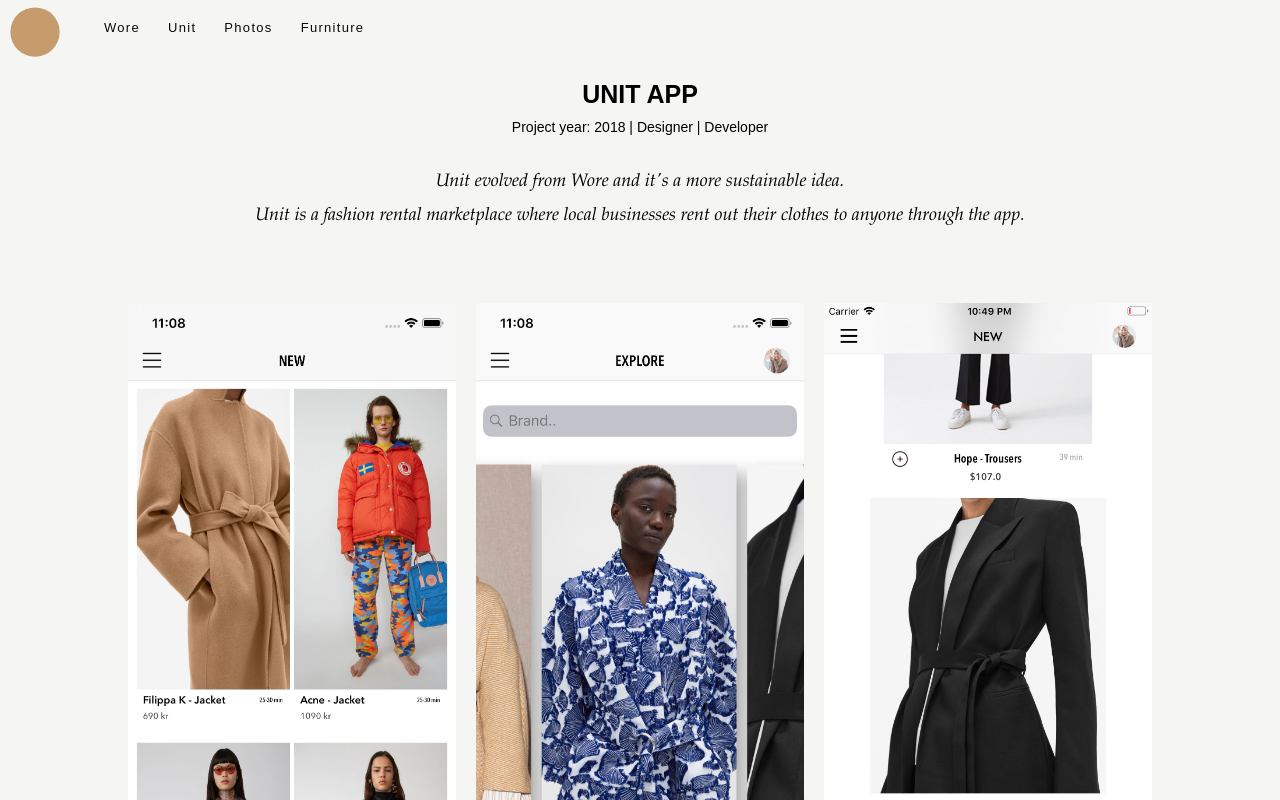
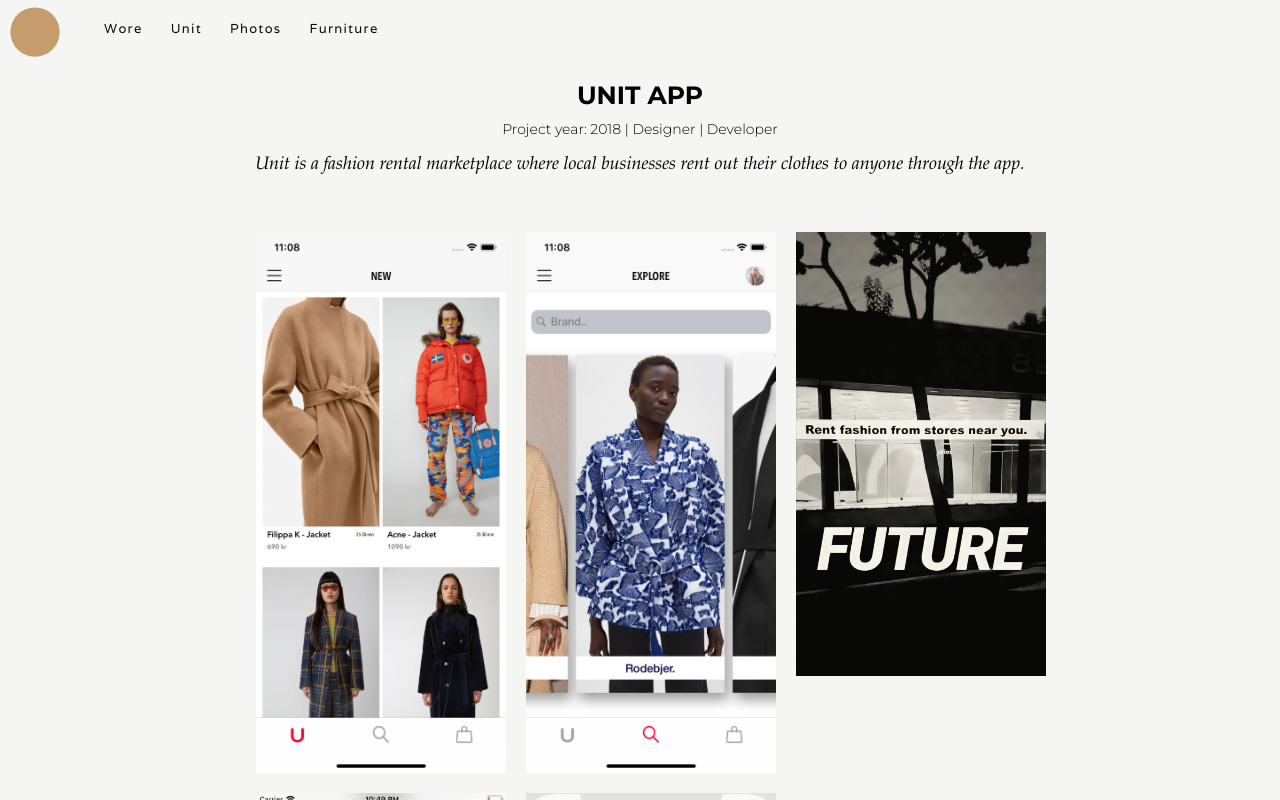
Before and after one commit to csobr/personal-website, a Next.js app: page /unit in a window 1280 px wide. Shown: the top 800 px of the page. Built offline with nearby package versions, Linux system fonts and the light colour scheme.

Commit message:
tidy  css + small fixes

```diff
--- a/src/pages/unit.js
+++ b/src/pages/unit.js
@@ -24,16 +24,19 @@
         <h4>Unit app</h4>
         <h5>Project year: 2018 | Designer | Developer</h5>
         <p className="unit-text">
-          Unit evolved from Wore and it's a more sustainable idea.{"\n"}
           Unit is a fashion rental marketplace where local businesses rent out
           their clothes to anyone through the app.
         </p>
         <div className=" container container-unit">
           <img src="./images/unit/unit1.jpg" alt="app"></img>
           <img src="./images/unit/unit2.jpg" alt="app"></img>
+          <img src="./images/unit/futur-rent.gif" alt="gif"></img>
           <img src="./images/unit/unit3.jpg" alt="app"></img>
           <img src="./images/unit/unit4.jpg" alt="app"></img>
-          <img src="./images/unit/futur-rent.gif" alt="gif"></img>
+
+          <p className="unit-text">
+            Unit evolved from Wore and it's a more sustainable idea.
+          </p>
         </div>
         <Footer />
       </div>
--- a/src/pages/wore.js
+++ b/src/pages/wore.js
@@ -3,6 +3,7 @@
 import "../styles/main.scss";
 import Navbar from "../components/navigation";
 import Layout from "../components/layout";
+import Footer from "../components/footer";
 const Wore = () => {
   return (
     <Layout>
@@ -39,6 +40,7 @@
           <img src="./images/wore/wore9.jpg" alt="website"></img>
           <img src="./images/wore/wore10.jpg" alt="website"></img>
         </div>
+        <Footer />
       </div>
     </Layout>
   );
--- a/src/styles/main.scss
+++ b/src/styles/main.scss
@@ -1,36 +1,14 @@
+@import url("https://fonts.googleapis.com/css?family=Montserrat:300,300i,400,500,600,700|Varela&display=swap");
 $primary_color: #0b0b0b;
+$secondary_color: #050505;
+$third_color: rgb(198, 156, 109);
 $bg_color: rgb(245, 245, 243);
-$white: #fff;
-$third_color: rgb(198, 156, 109);
-$secondary_color: #050505;
+$white: #ffffff;
+
 @mixin center {
   display: flex;
   justify-content: center;
   align-items: center;
-}
-html {
-  font-size: 62.5%;
-  font-family: "Montserrat", sans-serif;
-  font-family: "Varela", sans-serif;
-  font-weight: 300;
-}
-
-@media (max-width: 75em) {
-  html {
-    font-size: 56.25%;
-  }
-}
-
-@media (max-width: 56.25em) {
-  html {
-    font-size: 50%;
-  }
-}
-
-@media (min-width: 112.5em) {
-  html {
-    font-size: 75%;
-  }
 }
 *,
 *::after,
@@ -40,6 +18,27 @@
   box-sizing: border-box;
   box-sizing: inherit;
 }
+html {
+  font-size: 62.5%;
+  font-family: "Montserrat", sans-serif;
+  font-family: "Varela", sans-serif;
+  font-weight: 300;
+}
+@media (max-width: 75em) {
+  html {
+    font-size: 56.25%;
+  }
+}
+@media (max-width: 56.25em) {
+  html {
+    font-size: 50%;
+  }
+}
+@media (min-width: 112.5em) {
+  html {
+    font-size: 75%;
+  }
+}
 html,
 body {
   margin: 0;
@@ -48,12 +47,12 @@
   -moz-osx-font-smoothing: grayscale;
   text-rendering: optimizeLegibility;
 }
-
-.app-wrapper,
-.site-wrapper {
+body {
+  display: grid;
+  grid-template-rows: auto auto;
+  grid-gap: 1em;
   min-height: 100vh;
 }
-
 /***************************************
   Navigation
 ****************************************/
@@ -64,24 +63,19 @@
   background: $bg_color;
   z-index: 999;
   font-family: "Varela", sans-serif;
-  font-weight: 400;
-
+  font-weight: 500;
   @media (max-width: 415px) {
     height: 3rem;
   }
 }
-
 .logo {
   cursor: pointer;
   position: absolute;
   z-index: 2;
   padding: 0.7rem 0 0 1rem;
-  margin: 0;
-
   img {
     width: 5rem;
   }
-
   @media (max-width: 415px) {
     z-index: 2;
     position: relative;
@@ -97,61 +91,49 @@
 .hamburger {
   margin: 0.5%;
 }
-
 .hamburger span {
+  display: block;
   background: $primary_color;
   border-radius: 4px;
-  display: block;
   margin-bottom: 5px;
   transition: 0.3s all ease;
   height: 1px;
   width: 30px;
 }
-
 .hamburger span:nth-child(1) {
   width: 25px;
 }
-
 .hamburger span:nth-child(2) {
   width: 20px;
 }
-
 .hamburger:hover span:nth-child(3) {
   width: 25px;
 }
-
 .hamburger:hover span:nth-child(2) {
   width: 30px;
 }
-
 .hamburger:hover span:nth-child(1) {
   width: 20px;
 }
-
 .toggle {
   color: $primary_color;
-  margin: 0;
   padding: 1rem;
   height: 30px;
   background: $bg_color;
-  // If the screen width is wider, the toggle icon isn't visible
   @media (min-width: 415px) {
     display: none;
   }
 }
-
 .links {
-  // Links initially are not visible *smaller screens
+  //Wider screens
   display: none;
   flex-direction: column;
-  margin: 0;
   padding: 0 0.4rem 1rem 1rem;
   background: $bg_color;
   z-index: 1;
   position: absolute;
   width: 100%;
   font-size: 1.5em;
-
   @media (min-width: 415px) {
     display: flex;
     background-color: transparent;
@@ -162,7 +144,6 @@
     color: $primary_color;
     font-size: 1.3em;
   }
-
   li {
     list-style: none;
 
@@ -171,7 +152,6 @@
       margin: 1rem;
     }
   }
-
   a {
     text-decoration: none;
     color: $primary_color;
@@ -200,19 +180,16 @@
     }
   }
 }
-
 // When "open" class is added after clicking, the links will be shown using flexbox
 .links.open {
   display: flex;
 }
-
 /***************************************
 Page: Home
 ****************************************/
 #__next-prerender-indicator {
   display: none;
 }
-
 .about {
   @include center();
   height: 90vh;
@@ -233,7 +210,6 @@
     white-space: wrap;
   }
 }
-
 .about-me {
   padding: 3rem;
   margin: auto;
@@ -248,7 +224,6 @@
     white-space: pre-wrap;
     font-family: "Montserrat", sans-serif;
   }
-
   @media (max-width: 415px) {
     text-align: center;
     font-size: 1.2em;
@@ -327,7 +302,6 @@
 .projects--wrapper {
   @include center();
   width: 100%;
-  height: 60vh;
   padding-bottom: 20rem;
   flex-direction: column;
   font-family: "Montserrat", sans-serif;
@@ -376,7 +350,7 @@
   justify-content: center;
   flex-direction: column;
   margin: 0 auto;
-  font-size: 1.4rem;
+  font-size: 1.3rem;
   line-height: 2rem;
   width: 30rem;
   padding-top: 1rem;
@@ -415,95 +389,61 @@
 .dot {
   font-size: 1.5rem;
 }
+/***************************************
+Page: Furniture/Photos/Unit
+****************************************/
+.container {
+  display: grid;
+  grid-template-columns: repeat(3, 3fr);
+  grid-gap: 20px;
+  grid-auto-rows: minmax(100px, auto);
+  padding: 4rem 0 6rem 0;
+  margin: 0 auto;
+  text-align: center;
+  width: 80%;
 
-/***************************************
-Page: Contact
-****************************************/
-h3 {
-  color: $primary_color;
+  img {
+    width: 100%;
+    height: auto;
+  }
+  @media (max-width: 415px) {
+    width: 90%;
+    grid-template-columns: repeat(1, 1fr);
+  }
+}
+h5 {
+  font-size: 1.4em;
+  font-family: "Montserrat", sans-serif;
+  font-weight: 100;
+  white-space: pre-wrap;
   text-align: center;
-  padding-bottom: 2rem;
-  font-size: 2.5em;
-  text-transform: uppercase;
-}
-.contact {
-  display: flex;
-  -webkit-transform: translate(-50%, -50%);
-  transform: translate(-50%, -50%);
-  position: absolute;
-  top: 50%;
-  left: 50%;
-  justify-content: center;
-}
-form {
-  display: flex;
-  justify-content: space-evenly;
-  margin: auto;
-  flex-direction: column;
-  padding: 6rem 5rem 8rem 6rem;
-  background: rgba(202, 202, 202, 0.1);
-  z-index: 5;
+  padding: 9rem 0 3rem 0;
+
+  @media (max-width: 415px) {
+    font-size: 1.2em;
+    padding-top: 9rem;
+  }
 }
 
-label {
-  font-family: sans-serif;
-  letter-spacing: 0.5em;
-  text-transform: uppercase;
-  color: $primary_color;
+.container-furniture {
+  display: grid;
+  padding-bottom: 6%;
+  margin: 0 auto;
+  grid-template-areas: "a a";
+  grid-gap: 10px;
+  justify-items: stretch;
+  text-align: center;
+  width: 60%;
+
+  img {
+    width: 100%;
+    height: auto;
+  }
+
+  @media (max-width: 415px) {
+    width: 90%;
+  }
 }
-
-input {
-  margin: 3rem 0 0 0;
-  box-sizing: border-box;
-  width: 100%;
-  display: inline-block;
-  font-size: 1.2em;
-  border: 0;
-  border-bottom: 1px solid $primary_color;
-  text-align: left;
-  outline: none;
-  background: transparent;
-  color: $primary_color;
-}
-
-textarea {
-  border: 0;
-  padding: 0.3rem;
-  margin-top: 4rem;
-  border-bottom: 1px solid $primary_color;
-  font-family: sans-serif;
-  font-size: 1.2em;
-  width: 100%;
-  background: transparent;
-  color: $primary_color;
-  outline: none;
-}
-
-input:focus {
-  background: transparent;
-  padding: 1rem;
-  border: none;
-  border-bottom: 1px solid $third_color;
-  color: $primary_color;
-  outline: none;
-}
-
-button {
-  background: transparent;
-  color: $primary_color;
-  font-family: sans-serif;
-  letter-spacing: 0.2em;
-  margin: 7rem;
-  padding: 10px 30px;
-  border: 1px solid $primary_color;
-  outline: none;
-}
-
-button:hover {
-  background: transparent;
-  border: 1px solid $third_color;
-}
-
 /***************************************
 Page: Wore
 ****************************************/
@@ -519,74 +459,25 @@
     font-weight: 200;
     line-height: 3.4rem;
   }
-
   @media (max-width: 415px) {
     width: 90%;
     grid-template-columns: repeat(1, 1fr);
+    padding: 1rem 0 6rem 0;
   }
 }
-
-/***************************************
-Page: Furniture/Photos/Unit
-****************************************/
-.container-furniture {
-  display: grid;
-  padding-bottom: 6%;
-  margin: 0 auto;
-  grid-template-areas: "a a";
-  grid-gap: 10px;
-  justify-items: stretch;
-  text-align: center;
-  width: 60%;
-
-  img {
-    width: 100%;
-  }
-
-  @media (max-width: 415px) {
-    width: 90%;
-  }
-}
-.container {
-  display: grid;
-  grid-template-columns: repeat(3, 3fr);
-  grid-gap: 20px;
-  grid-auto-rows: minmax(100px, auto);
-  padding: 4rem 0 6rem 0;
-  margin: 0 auto;
-  text-align: center;
-  width: 80%;
-
-  img {
-    width: 100%;
-  }
-  @media (max-width: 415px) {
-    width: 90%;
-    grid-template-columns: repeat(1, 1fr);
-  }
-}
-
-h5 {
-  font-size: 1.4em;
-  font-family: "Montserrat", sans-serif;
-  font-weight: 100;
-  white-space: pre-wrap;
-  text-align: center;
-  padding: 9rem 0 3rem 0;
-
-  @media (max-width: 415px) {
-    font-size: 1.2em;
-    padding-top: 9rem;
-  }
-}
-
 /***************************************
 Page: Unit
 ****************************************/
 .container-unit {
+  margin: 0 auto;
+  width: 60%;
+  grid-template-columns: repeat(3, 1fr);
+  grid-auto-rows: minmax(100px, auto);
+  img {
+    width: 250px;
+    height: auto;
+  }
   @media (max-width: 415px) {
-    width: 90%;
-    display: grid;
     grid-template-columns: repeat(1, 1fr);
   }
 }
@@ -609,9 +500,9 @@
   font-style: italic;
   font-weight: 200;
   line-height: 3.4rem;
-  padding: 3rem;
+  padding: 1rem;
 }
-
+// error
 .error {
   font-size: 3em;
   padding: 0;
@@ -622,25 +513,20 @@
   top: 50%;
   -webkit-transform: translate(-50%, -50%);
   transform: translate(-50%, -50%);
-
   .error-title {
     font-size: 2.4em;
-    padding: 0;
-    margin: 0;
   }
 
   p {
     text-align: center;
     font-size: 1em;
   }
-
   a {
     font-size: 0.5em;
     text-decoration: none;
     color: $white;
   }
 }
-
 /*Footer*/
 .footer {
   @include center();
```
